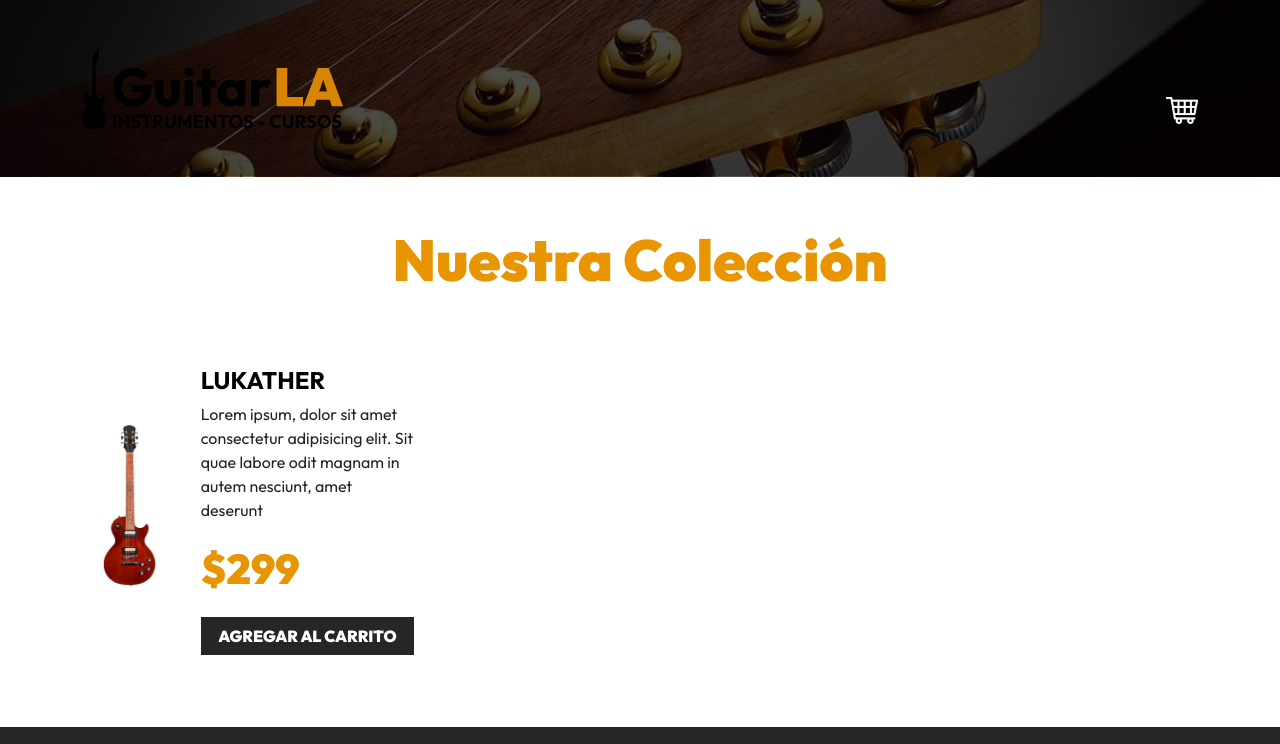
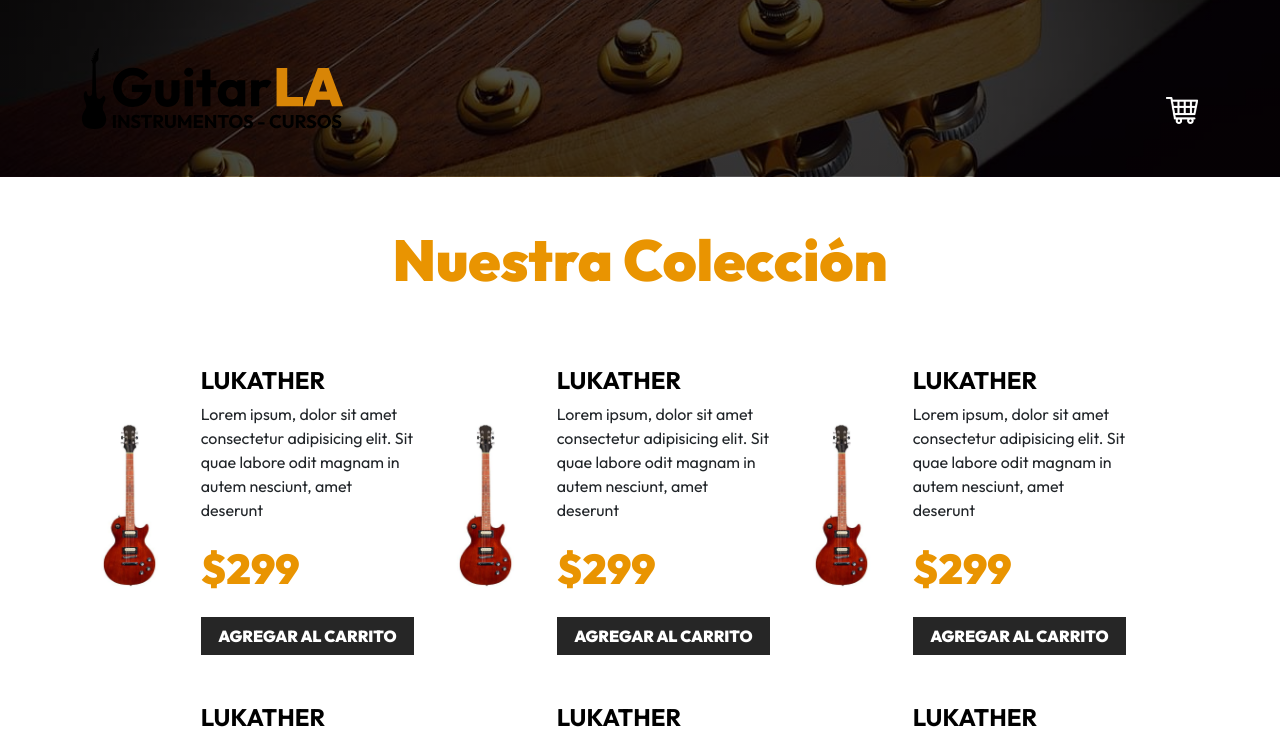
Before and after one commit to CamiSerantoni/guitars-go, a React (Vite) app: page / in a window 1280 px wide. Shown: the top 744 px of the page. Built offline with nearby package versions, Linux system fonts and the light colour scheme.

Commit message:
iterando sobre productos en react

```diff
--- a/src/App.jsx
+++ b/src/App.jsx
@@ -8,7 +8,7 @@ import { db } from './data/db'
 
 function App() {
 
-const [data, setData] = useState([])
+const [data, setData] = useState(db)
 
 
 //en el caso que sea una api la que proporciona la data esta sería la opción recomendada
@@ -30,7 +30,10 @@ const [data, setData] = useState([])
 
         <div className="row mt-5">
 
-    <Guitar/>
+         {data.map(() => (
+             <Guitar/>
+         ))}
+
 
         </div>
     </main>
```
